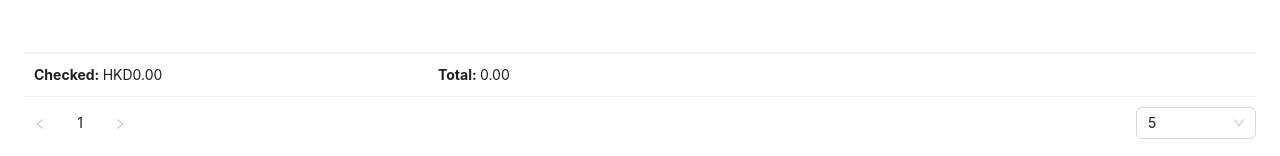
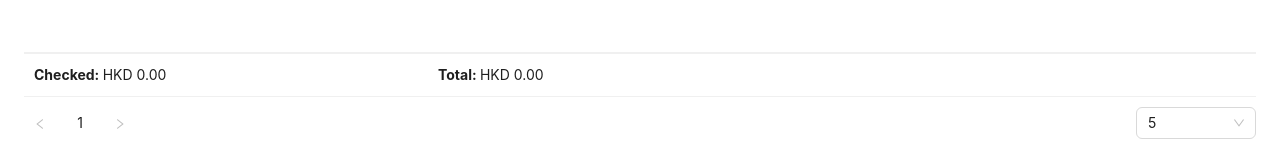
Before and after one commit to Shotteammate/cms_test, a Vue app: page / in a window 1280 px wide. Shown: the part 573-729 px from the top of the page. Built offline with nearby package versions, Linux system fonts and the light colour scheme.

Commit message:
fix: handle pagination

```diff
--- a/src/components/OrderTable.vue
+++ b/src/components/OrderTable.vue
@@ -31,27 +31,15 @@
           :getIcon="getIcon"
         />
       </template>
-
-      <!-- <template #summary>
-        <tr class="sticky-summary">
-          <td colspan="3">
-            <strong>Checked: </strong><span>HKD</span
-            >{{ selectedTotal.toFixed(2) }}
-          </td>
-          <td colspan="4">
-            <strong>Total: </strong>{{ totalAmount.toFixed(2) }}
-          </td>
-        </tr>
-      </template> -->
     </a-table>
 
-    <!-- Summary Row -->
     <a-row class="summary-row">
       <a-col :span="8">
-        <strong>Checked: </strong><span>HKD</span>{{ selectedTotal.toFixed(2) }}
+        <strong>Checked: </strong><span>HKD </span
+        >{{ selectedTotal.toFixed(2) }}
       </a-col>
       <a-col :span="16">
-        <strong>Total: </strong>{{ totalAmount.toFixed(2) }}
+        <strong>Total: </strong><span>HKD </span>{{ totalAmount.toFixed(2) }}
       </a-col>
     </a-row>
 
@@ -78,7 +66,7 @@
 </template>
 
 <script setup>
-import { ref, computed, defineProps } from "vue";
+import { ref, computed, defineProps, watch } from "vue";
 import StatusColumn from "./StatusColumn.vue";
 import { PaymentStatus, DeliveryStatus } from "../constants/enums";
 import { getIcon } from "../utils/commonUtils";
@@ -132,6 +120,15 @@ const pagination = ref({
   pageSize: 5,
   total: props.dataSource.length,
 });
+
+watch(
+  () => props.dataSource,
+  (newData) => {
+    pagination.value.total = newData.length;
+    pagination.value.current = 1;
+  },
+  { immediate: true }
+);
 
 // Row selection state
 const selectedRows = ref([]);
```
